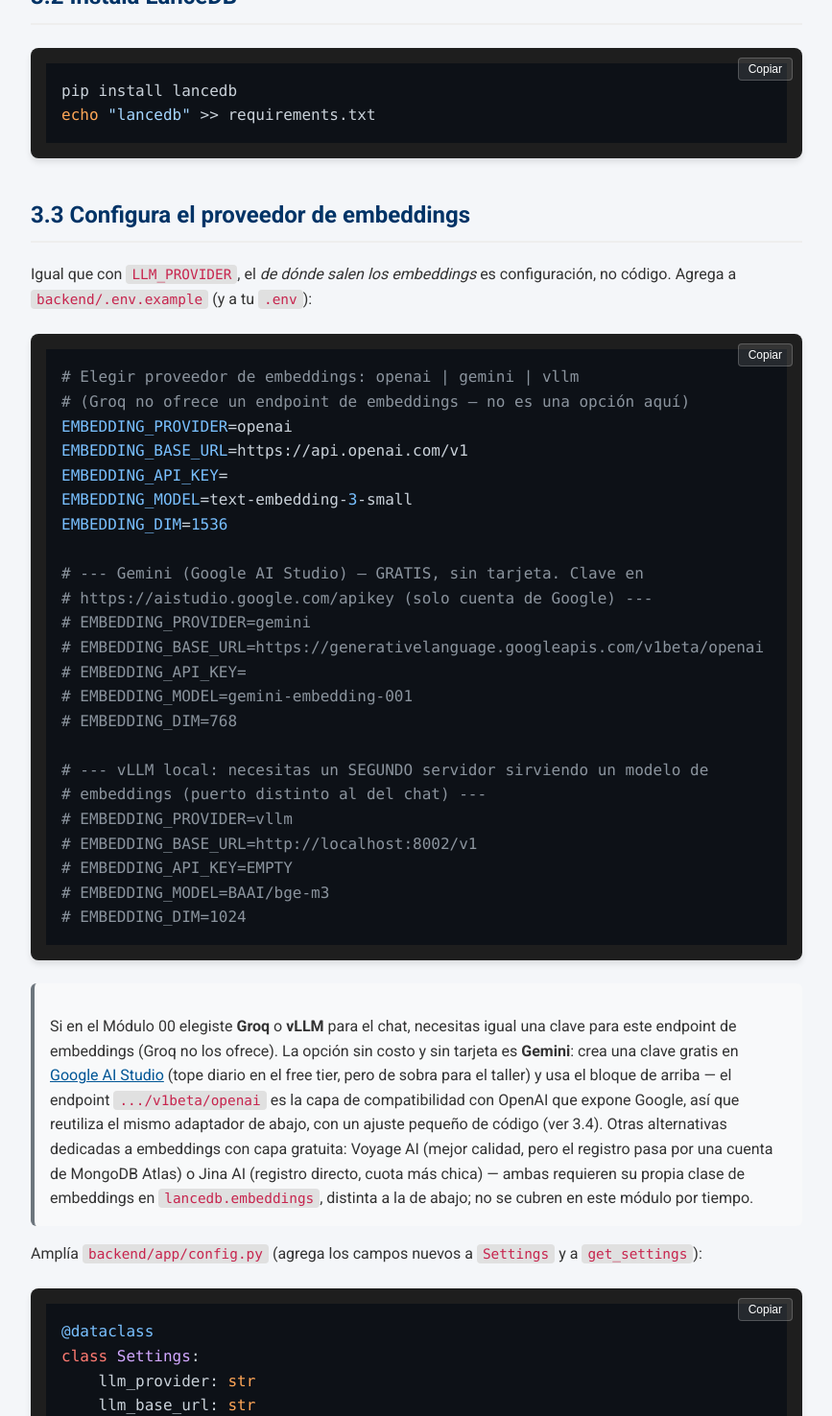
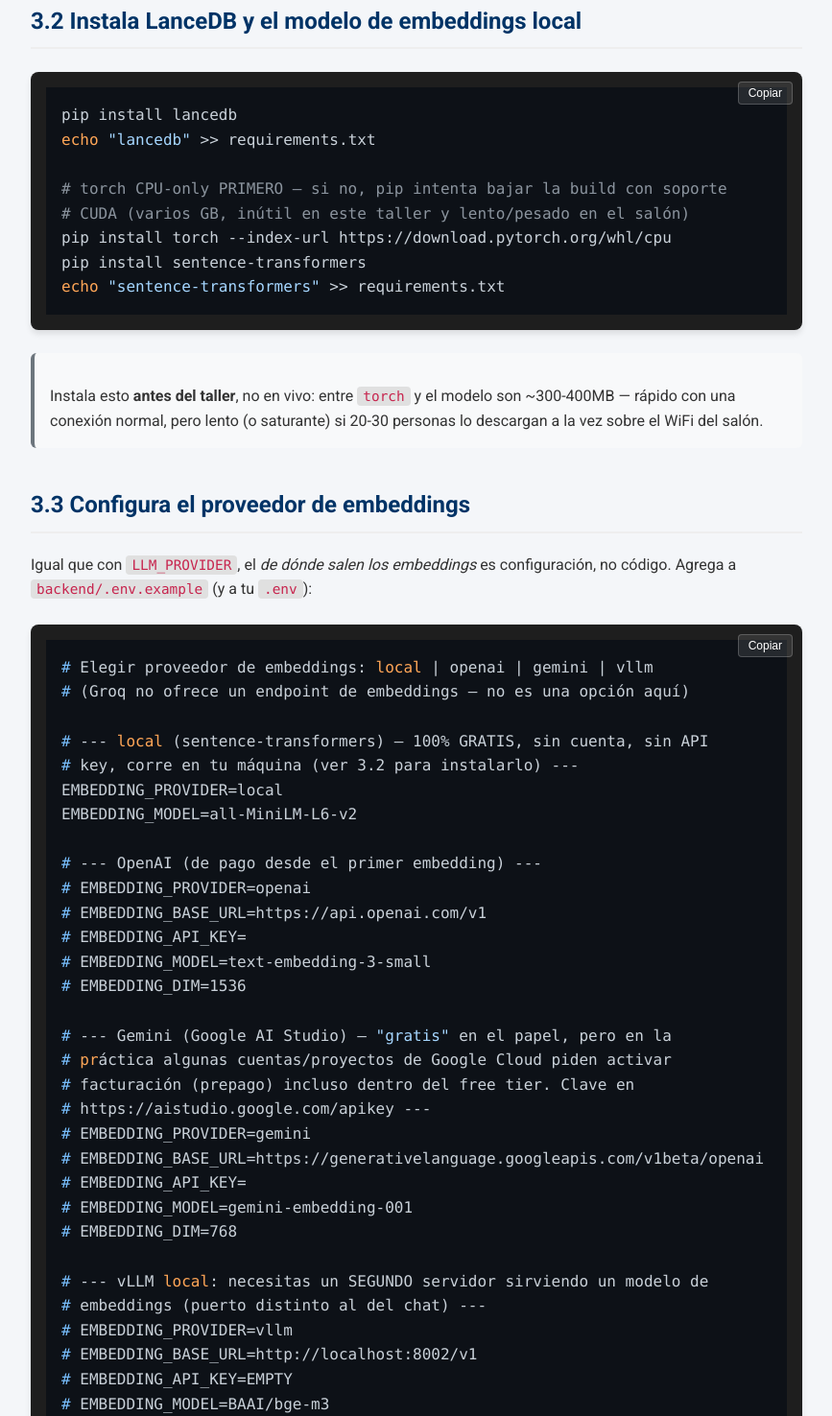
Before and after one commit to franciscohiguera1975/workshop-ia, a plain HTML site: page 03-rag.html in a window 1280 px wide. Shown: the part 889-2365 px from the top of the page at 96% size, without its empty margins (316-1183 px from the left). Drawn offline with nearby package versions, Linux system fonts and the light colour scheme.

Commit message:
03-rag: embeddings locales (sentence-transformers) como opción por defecto
Co-Authored-By: Claude Sonnet 5 <noreply@anthropic.com>

```diff
--- a/03-rag.html
+++ b/03-rag.html
@@ -318,8 +318,10 @@ footer {
 no solo lo que aprendió en su entrenamiento — usando una base de datos
 vectorial real, no una simulación hecha a mano.</p>
 <p><strong>Herramientas:</strong> <a href="https://lancedb.github.io/lancedb/">LanceDB</a> (motor
-vectorial embebido — sin servidor que levantar) + el SDK <code>openai</code> para
-los embeddings (mismo patrón que ya usas para el chat).</p>
+vectorial embebido — sin servidor que levantar) + <code>sentence-transformers</code>
+para calcular los embeddings <strong>gratis y en tu propia máquina</strong> (sin API
+key, sin cuenta, sin factura — ver 3.3 para por qué esta es la opción
+por defecto).</p>
 <p><strong>Prerequisito:</strong> Módulo 02.</p>
 </blockquote>
 <hr/>
@@ -342,24 +344,45 @@ misma base vectorial que usa un proyecto real construido con este patrón
 (Groq/OpenAI/vLLM para el modelo, LanceDB para el almacenamiento).</p>
 </section>
 <section class="level2" id="instala-lancedb">
-<h2>3.2 Instala LanceDB</h2>
+<h2>3.2 Instala LanceDB y el modelo de embeddings local</h2>
 <pre class="bash"><button class="copy-btn">Copiar</button><code class="bash">pip install lancedb
-echo "lancedb" &gt;&gt; requirements.txt</code></pre>
+echo "lancedb" &gt;&gt; requirements.txt
+
+# torch CPU-only PRIMERO — si no, pip intenta bajar la build con soporte
+# CUDA (varios GB, inútil en este taller y lento/pesado en el salón)
+pip install torch --index-url https://download.pytorch.org/whl/cpu
+pip install sentence-transformers
+echo "sentence-transformers" &gt;&gt; requirements.txt</code></pre>
+<blockquote class="alert">
+<p>Instala esto <strong>antes del taller</strong>, no en vivo: entre <code>torch</code> y el modelo
+son ~300-400MB — rápido con una conexión normal, pero lento (o
+saturante) si 20-30 personas lo descargan a la vez sobre el WiFi del
+salón.</p>
+</blockquote>
 </section>
 <section class="level2" id="configura-el-proveedor-de-embeddings">
 <h2>3.3 Configura el proveedor de embeddings</h2>
 <p>Igual que con <code>LLM_PROVIDER</code>, el <em>de dónde salen los embeddings</em> es
 configuración, no código. Agrega a <code>backend/.env.example</code> (y a tu <code>.env</code>):</p>
-<pre><button class="copy-btn">Copiar</button><code># Elegir proveedor de embeddings: openai | gemini | vllm
+<pre><button class="copy-btn">Copiar</button><code># Elegir proveedor de embeddings: local | openai | gemini | vllm
 # (Groq no ofrece un endpoint de embeddings — no es una opción aquí)
-EMBEDDING_PROVIDER=openai
-EMBEDDING_BASE_URL=https://api.openai.com/v1
-EMBEDDING_API_KEY=
-EMBEDDING_MODEL=text-embedding-3-small
-EMBEDDING_DIM=1536
 
-# --- Gemini (Google AI Studio) — GRATIS, sin tarjeta. Clave en
-# https://aistudio.google.com/apikey (solo cuenta de Google) ---
+# --- local (sentence-transformers) — 100% GRATIS, sin cuenta, sin API
+# key, corre en tu máquina (ver 3.2 para instalarlo) ---
+EMBEDDING_PROVIDER=local
+EMBEDDING_MODEL=all-MiniLM-L6-v2
+
+# --- OpenAI (de pago desde el primer embedding) ---
+# EMBEDDING_PROVIDER=openai
+# EMBEDDING_BASE_URL=https://api.openai.com/v1
+# EMBEDDING_API_KEY=
+# EMBEDDING_MODEL=text-embedding-3-small
+# EMBEDDING_DIM=1536
+
+# --- Gemini (Google AI Studio) — "gratis" en el papel, pero en la
+# práctica algunas cuentas/proyectos de Google Cloud piden activar
+# facturación (prepago) incluso dentro del free tier. Clave en
+# https://aistudio.google.com/apikey ---
 # EMBEDDING_PROVIDER=gemini
 # EMBEDDING_BASE_URL=https://generativelanguage.googleapis.com/v1beta/openai
 # EMBEDDING_API_KEY=
@@ -374,19 +397,19 @@ EMBEDDING_DIM=1536
 # EMBEDDING_MODEL=BAAI/bge-m3
 # EMBEDDING_DIM=1024</code></pre>
 <blockquote class="alert">
-<p>Si en el Módulo 00 elegiste <strong>Groq</strong> o <strong>vLLM</strong> para el chat, necesitas
-igual una clave para este endpoint de embeddings (Groq no los ofrece). La
-opción sin costo y sin tarjeta es <strong>Gemini</strong>: crea una clave gratis en
-<a href="https://aistudio.google.com/apikey">Google AI Studio</a> (tope diario en el
-free tier, pero de sobra para el taller) y usa el bloque de arriba — el
-endpoint <code>.../v1beta/openai</code> es la capa de compatibilidad con OpenAI que
-expone Google, así que reutiliza el mismo adaptador de abajo, con un
-ajuste pequeño de código (ver 3.4). Otras alternativas dedicadas a
-embeddings con capa gratuita: Voyage AI (mejor calidad, pero el registro
-pasa por una cuenta de MongoDB Atlas) o Jina AI (registro directo, cuota
-más chica) — ambas requieren su propia clase de embeddings en
-<code>lancedb.embeddings</code>, distinta a la de abajo; no se cubren en este módulo
-por tiempo.</p>
+<p><strong><code>local</code> es la opción por defecto y la única sin ninguna sorpresa de
+facturación</strong> — corre en tu CPU, sin API key. Las otras tres son
+alternativas si quieres probar un servicio real: OpenAI cobra desde el
+primer embedding; Gemini se anuncia como gratis pero <strong>en la práctica
+algunas cuentas de Google Cloud piden facturación igual</strong> (nos pasó
+probando este módulo: el primer <code>POST /documents</code> devolvió <code>Error code:
+402 — Your prepayment credits are depleted</code>, sin haber superado ningún
+límite del free tier) — si te pasa eso, vuelve a <code>local</code> en vez de
+perder tiempo con la facturación de Google; vLLM requiere un segundo
+servidor local con GPU. Otras alternativas dedicadas a embeddings con
+capa gratuita y soporte nativo en <code>lancedb.embeddings</code> (no cubiertas en
+este módulo por tiempo): Voyage AI (el registro pasa por una cuenta de
+MongoDB Atlas) y Jina AI (registro directo, cuota más chica).</p>
 </blockquote>
 <p>Amplía <code>backend/app/config.py</code> (agrega los campos nuevos a <code>Settings</code> y a
 <code>get_settings</code>):</p>
@@ -409,20 +432,22 @@ def get_settings() -&gt; Settings:
         llm_base_url=os.getenv("LLM_BASE_URL", "https://api.groq.com/openai/v1"),
         llm_api_key=os.getenv("LLM_API_KEY", ""),
         llm_model=os.getenv("LLM_MODEL", "openai/gpt-oss-20b"),
-        embedding_provider=os.getenv("EMBEDDING_PROVIDER", "openai"),
+        embedding_provider=os.getenv("EMBEDDING_PROVIDER", "local"),
         embedding_base_url=os.getenv("EMBEDDING_BASE_URL", "https://api.openai.com/v1"),
         embedding_api_key=os.getenv("EMBEDDING_API_KEY", ""),
-        embedding_model=os.getenv("EMBEDDING_MODEL", "text-embedding-3-small"),
-        embedding_dim=int(os.getenv("EMBEDDING_DIM", "1536")),
+        embedding_model=os.getenv("EMBEDDING_MODEL", "all-MiniLM-L6-v2"),
+        embedding_dim=int(os.getenv("EMBEDDING_DIM", "384")),
     )</code></pre>
 </section>
 <section class="level2" id="el-adaptador-de-embeddings-backendappembeddings.py">
 <h2>3.4 El adaptador de embeddings: <code>backend/app/embeddings.py</code></h2>
-<p>Esta es la única pieza “manual”: una función de embeddings que LanceDB va
-a usar automáticamente. Llama a cualquier endpoint compatible con OpenAI
-— igual que <code>llm_client.py</code>, pero para <code>/embeddings</code> en vez de
-<code>/chat/completions</code> — por eso sirve tanto para OpenAI como para Gemini (vía
-su capa de compatibilidad) o para un modelo de embeddings servido con vLLM.</p>
+<p>Por defecto (<code>EMBEDDING_PROVIDER=local</code>) usamos la función
+<code>sentence-transformers</code> que <strong>ya trae LanceDB incluida</strong> — ni siquiera
+hace falta escribir una clase propia, LanceDB descarga y corre el modelo
+por ti. La clase manual de abajo (<code>OpenAICompatibleEmbeddings</code>) solo entra
+en juego si cambias a <code>openai</code>, <code>gemini</code> o <code>vllm</code>: llama a cualquier
+endpoint compatible con OpenAI — igual que <code>llm_client.py</code>, pero para
+<code>/embeddings</code> en vez de <code>/chat/completions</code>.</p>
 <pre class="python"><button class="copy-btn">Copiar</button><code class="python">from typing import List, Union
 
 from lancedb.embeddings import TextEmbeddingFunction, register
@@ -458,6 +483,14 @@ def get_embedding_function():
     settings = get_settings()
     registry = get_registry()
 
+    if settings.embedding_provider == "local":
+        # sentence-transformers: corre en esta máquina, sin API key ni
+        # costo. Es la función nativa de LanceDB, no la de arriba.
+        return registry.get("sentence-transformers").create(
+            name=settings.embedding_model,
+            device="cpu",
+        )
+
     return registry.get("openai_compatible_embeddings").create(
         name=settings.embedding_model,
         base_url=settings.embedding_base_url,
@@ -465,15 +498,17 @@ def get_embedding_function():
         dim=settings.embedding_dim,
         send_dimensions=settings.embedding_provider == "gemini",
     )</code></pre>
-<p>El único cambio real de código es <code>send_dimensions</code>. <code>gemini-embedding-001</code>
-devuelve por defecto un vector de 3072 posiciones — si no le pedimos
-explícitamente que lo recorte (parámetro <code>dimensions</code>, el mismo que usa la
-API de OpenAI desde sus modelos v3), el vector que llega no coincidiría con
-el <code>EMBEDDING_DIM</code> que declaraste, y <code>search()</code> fallaría al compararlo
-contra la columna <code>vector</code> de la tabla. Por eso el flag es condicional:
-<code>text-embedding-3-small</code> (OpenAI) ya devuelve 1536 por defecto y un
-servidor vLLM típico no espera (y puede rechazar) ese parámetro, así que
-solo se envía cuando el proveedor es Gemini.</p>
+<p>Dos cosas nuevas en el código, ambas pequeñas: la rama <code>if ... == "local"</code>
+(que ni siquiera instancia la clase manual — usa la función nativa de
+LanceDB) y <code>send_dimensions</code>. Esto último es solo para Gemini:
+<code>gemini-embedding-001</code> devuelve por defecto un vector de 3072 posiciones —
+si no le pedimos explícitamente que lo recorte (parámetro <code>dimensions</code>, el
+mismo que usa la API de OpenAI desde sus modelos v3), el vector que llega
+no coincidiría con el <code>EMBEDDING_DIM</code> que declaraste, y <code>search()</code>
+fallaría al compararlo contra la columna <code>vector</code> de la tabla. Por eso el
+flag es condicional: <code>text-embedding-3-small</code> (OpenAI) ya devuelve 1536
+por defecto y un servidor vLLM típico no espera (y puede rechazar) ese
+parámetro, así que solo se envía cuando el proveedor es Gemini.</p>
 <blockquote class="alert">
 <p>Si ya cargaste documentos con otro <code>EMBEDDING_DIM</code> y cambias de
 proveedor, borra <code>./storage/lancedb</code> antes de probar: el esquema de la
@@ -600,9 +635,13 @@ lo que demuestra que es búsqueda semántica y no por palabra clave):</p>
   -d '{"message": "¿Cuántos días de descanso remunerado tengo por año?", "history": []}' \
   | python3 -m json.tool</code></pre>
 <blockquote class="alert">
-<p>Verifica la conexión de <code>EMBEDDING_PROVIDER</code> con una llamada de prueba
-antes del evento — sin ella no hay forma de probar que los sinónimos
-realmente encuentran el documento correcto.</p>
+<p>Si usas <code>local</code> (por defecto), prueba esto <strong>antes del evento</strong> solo para
+que la primera descarga del modelo (~90MB desde Hugging Face) no pase en
+vivo — después corre offline. Si usas <code>openai</code>, <code>gemini</code> o <code>vllm</code>,
+verifica la conexión con una llamada de prueba antes del evento — sin
+ella no hay forma de confirmar que los sinónimos realmente encuentran el
+documento correcto (y, como vimos con Gemini, tampoco de descartar un
+problema de facturación a tiempo).</p>
 </blockquote>
 <section class="level3" id="pruébalo-también-en-el-frontend">
 <h3>Pruébalo también en el frontend</h3>
```
